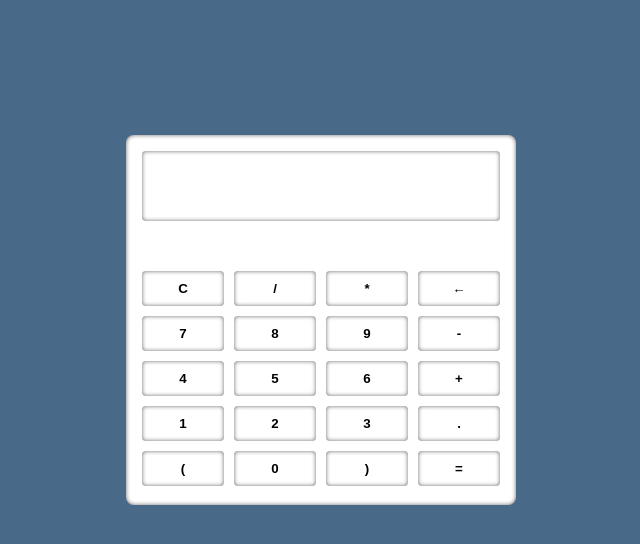
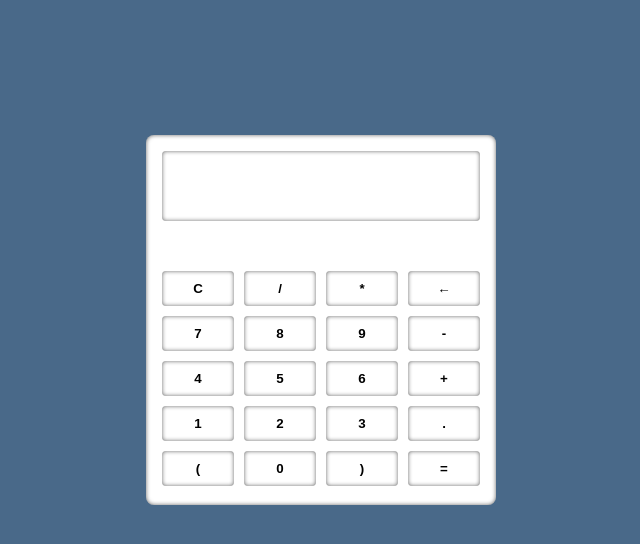
Before and after one commit to Anvar2726/calculator, a plain HTML site: page index.html in a window 1280 px wide. Shown: the whole page, without its empty margins (319-959 px from the left). Drawn offline with Linux system fonts and the light colour scheme.

Commit message:
problem resolved

```diff
--- a/css/style.css
+++ b/css/style.css
@@ -24,7 +24,7 @@ button{
 }
 
 .calculator{
-    width: 390px;
+    width: 350px;
     height: 370px;
     border-radius: 8px;
     padding: 16px;
```
